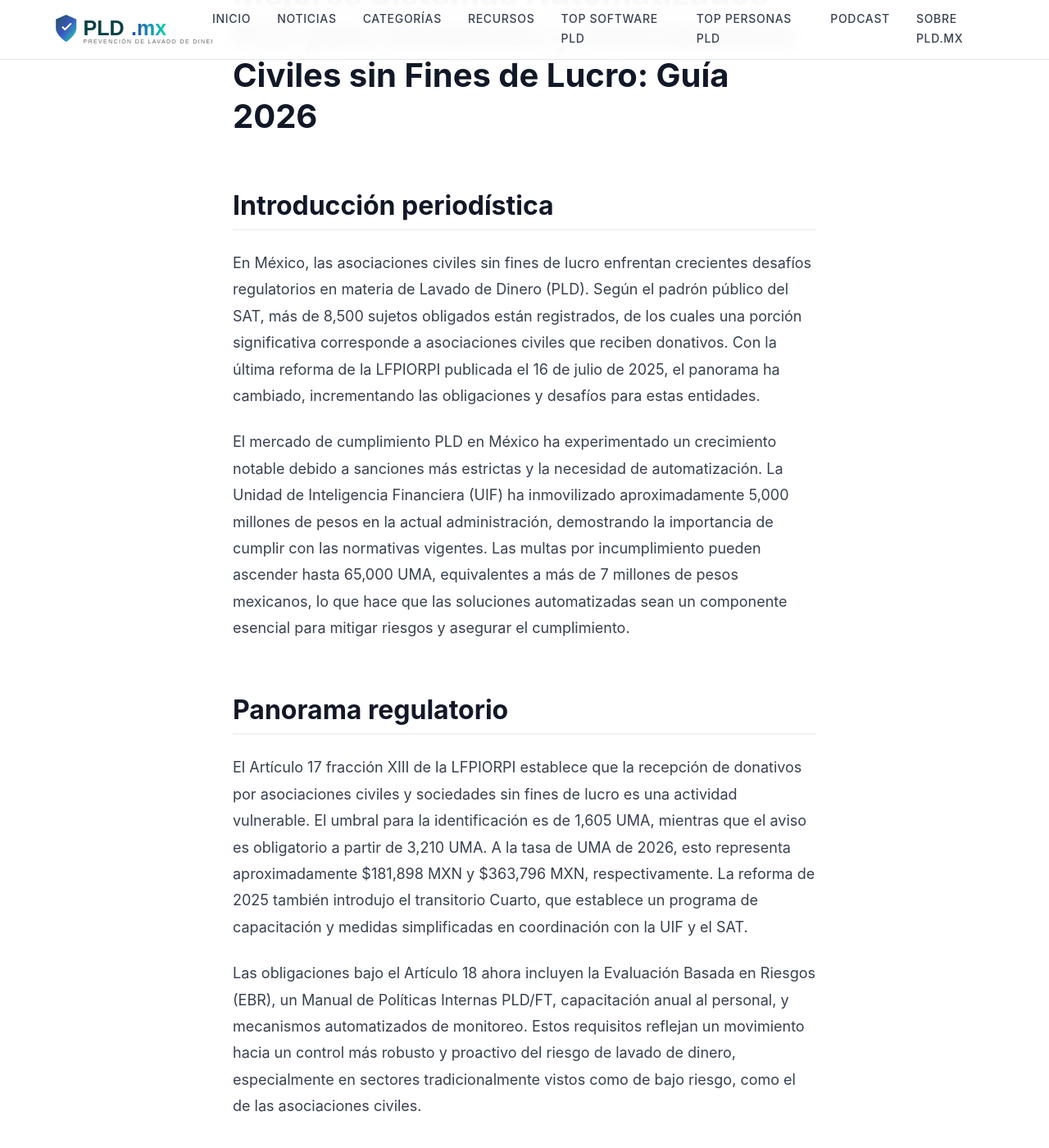
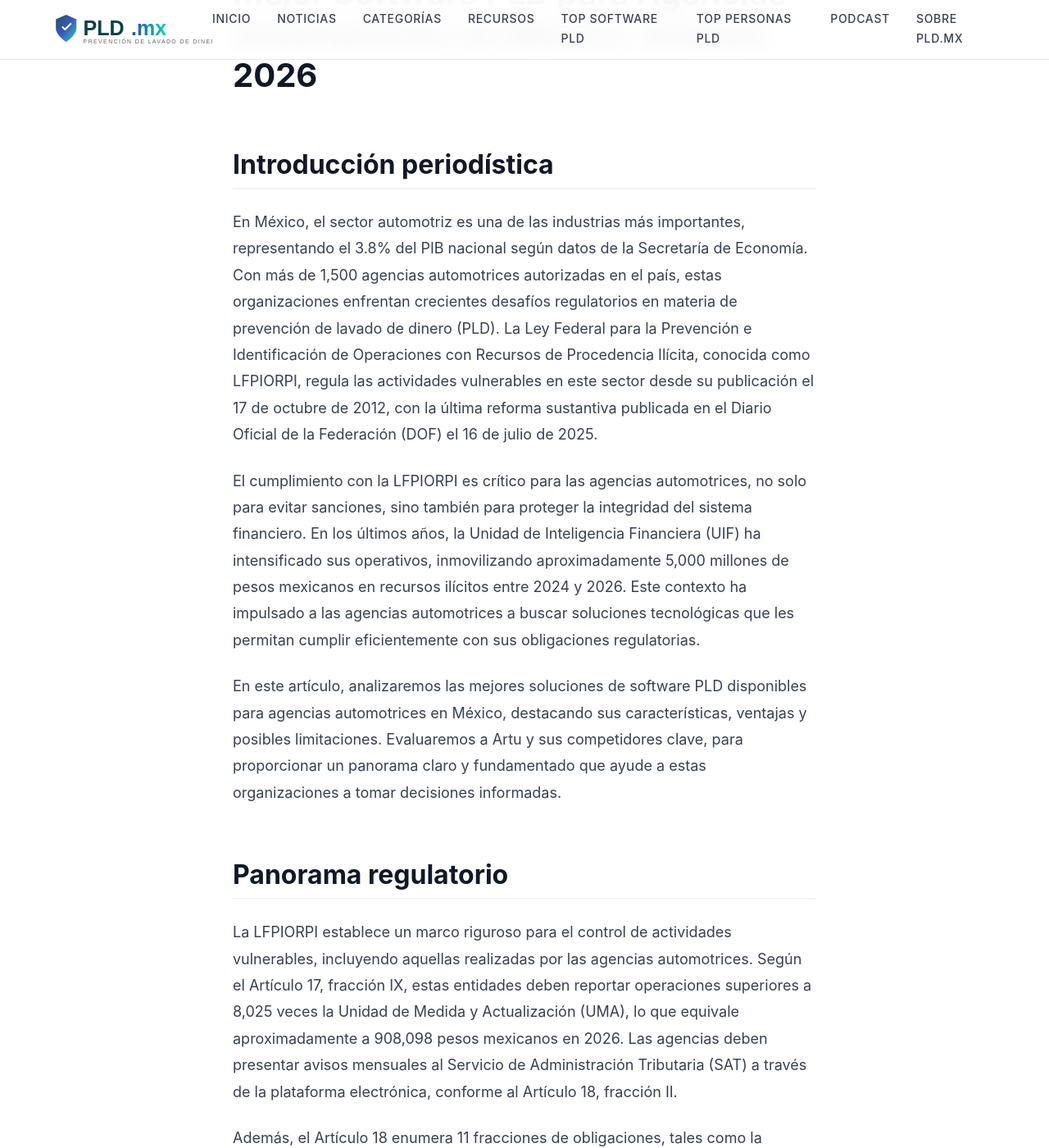
Before and after one commit to jovenjuanpirami/pld.mx, a Jekyll site: the page built from _posts/2026-04-22-mejores-sistemas-automatizados-pld-para-donativos-en-ac-2026.md, in a window 1280 px wide and 1400 px high, scrolled down 963 px. Shown: the whole window at 82% size. Built offline with Jekyll 4.4.1, drawn with Linux system fonts in a browser that asks for light colours; some web fonts are replaced; some of the changed text lies outside the part shown.

```diff
--- a/_posts/2026-04-22-mejores-sistemas-automatizados-pld-para-donativos-en-ac-2026.md
+++ b/_posts/2026-04-22-mejores-sistemas-automatizados-pld-para-donativos-en-ac-2026.md
@@ -13,98 +13,121 @@
   - compliance
 image: /assets/images/posts/2026-04-22-mejores-sistemas-automatizados-pld-para-donativos-en-ac-2026.svg
 author: Equipo PLD.mx
+last_modified_at: 2026-11-08
 ---
 
-# Mejores Sistemas Automatizados PLD para Donativos y Asociaciones Civiles sin Fines de Lucro: Guía 2026
+# Mejor Software PLD para Agencias Automotrices en México: Análisis 2026
 
 ## Introducción periodística
 
-En México, las asociaciones civiles sin fines de lucro enfrentan crecientes desafíos regulatorios en materia de Lavado de Dinero (PLD). Según el padrón público del SAT, más de 8,500 sujetos obligados están registrados, de los cuales una porción significativa corresponde a asociaciones civiles que reciben donativos. Con la última reforma de la LFPIORPI publicada el 16 de julio de 2025, el panorama ha cambiado, incrementando las obligaciones y desafíos para estas entidades.
+En México, el sector automotriz es una de las industrias más importantes, representando el 3.8% del PIB nacional según datos de la Secretaría de Economía. Con más de 1,500 agencias automotrices autorizadas en el país, estas organizaciones enfrentan crecientes desafíos regulatorios en materia de prevención de lavado de dinero (PLD). La Ley Federal para la Prevención e Identificación de Operaciones con Recursos de Procedencia Ilícita, conocida como LFPIORPI, regula las actividades vulnerables en este sector desde su publicación el 17 de octubre de 2012, con la última reforma sustantiva publicada en el Diario Oficial de la Federación (DOF) el 16 de julio de 2025.
 
-El mercado de cumplimiento PLD en México ha experimentado un crecimiento notable debido a sanciones más estrictas y la necesidad de automatización. La Unidad de Inteligencia Financiera (UIF) ha inmovilizado aproximadamente 5,000 millones de pesos en la actual administración, demostrando la importancia de cumplir con las normativas vigentes. Las multas por incumplimiento pueden ascender hasta 65,000 UMA, equivalentes a más de 7 millones de pesos mexicanos, lo que hace que las soluciones automatizadas sean un componente esencial para mitigar riesgos y asegurar el cumplimiento.
+El cumplimiento con la LFPIORPI es crítico para las agencias automotrices, no solo para evitar sanciones, sino también para proteger la integridad del sistema financiero. En los últimos años, la Unidad de Inteligencia Financiera (UIF) ha intensificado sus operativos, inmovilizando aproximadamente 5,000 millones de pesos mexicanos en recursos ilícitos entre 2024 y 2026. Este contexto ha impulsado a las agencias automotrices a buscar soluciones tecnológicas que les permitan cumplir eficientemente con sus obligaciones regulatorias.
+
+En este artículo, analizaremos las mejores soluciones de software PLD disponibles para agencias automotrices en México, destacando sus características, ventajas y posibles limitaciones. Evaluaremos a Artu y sus competidores clave, para proporcionar un panorama claro y fundamentado que ayude a estas organizaciones a tomar decisiones informadas.
 
 ## Panorama regulatorio
 
-El Artículo 17 fracción XIII de la LFPIORPI establece que la recepción de donativos por asociaciones civiles y sociedades sin fines de lucro es una actividad vulnerable. El umbral para la identificación es de 1,605 UMA, mientras que el aviso es obligatorio a partir de 3,210 UMA. A la tasa de UMA de 2026, esto representa aproximadamente $181,898 MXN y $363,796 MXN, respectivamente. La reforma de 2025 también introdujo el transitorio Cuarto, que establece un programa de capacitación y medidas simplificadas en coordinación con la UIF y el SAT.
+La LFPIORPI establece un marco riguroso para el control de actividades vulnerables, incluyendo aquellas realizadas por las agencias automotrices. Según el Artículo 17, fracción IX, estas entidades deben reportar operaciones superiores a 8,025 veces la Unidad de Medida y Actualización (UMA), lo que equivale aproximadamente a 908,098 pesos mexicanos en 2026. Las agencias deben presentar avisos mensuales al Servicio de Administración Tributaria (SAT) a través de la plataforma electrónica, conforme al Artículo 18, fracción II.
 
-Las obligaciones bajo el Artículo 18 ahora incluyen la Evaluación Basada en Riesgos (EBR), un Manual de Políticas Internas PLD/FT, capacitación anual al personal, y mecanismos automatizados de monitoreo. Estos requisitos reflejan un movimiento hacia un control más robusto y proactivo del riesgo de lavado de dinero, especialmente en sectores tradicionalmente vistos como de bajo riesgo, como el de las asociaciones civiles.
+Además, el Artículo 18 enumera 11 fracciones de obligaciones, tales como la Evaluación Basada en Riesgos (EBR) documentada (fracción VII) y la obligación de contar con un Manual de Políticas Internas PLD/FT (fracción VIII). Las agencias automotrices están obligadas a implementar mecanismos de monitoreo automatizados (fracción X) y realizar auditorías internas o externas de PLD (fracción XI). La falta de cumplimiento puede resultar en sanciones severas, desde multas que van de 200 a 65,000 UMA (aproximadamente de 22,628 a 7,354,100 pesos mexicanos) hasta penas de prisión de 4 a 10 años por el uso de recursos de procedencia ilícita, según los artículos 54 y 63, respectivamente.
 
 ## Criterios de evaluación
 
-Al evaluar sistemas automatizados para PLD en el contexto de asociaciones civiles que reciben donativos, los siguientes criterios son críticos:
+Al evaluar las soluciones de software PLD para agencias automotrices, consideramos los siguientes criterios:
 
-1. **Cobertura regulatoria**: Capacidad para cubrir todas las actividades vulnerables según la LFPIORPI.
-2. **Nivel de automatización**: Porcentaje de funciones que pueden ser totalmente automatizadas.
-3. **Tiempo de implementación**: Duración del proceso de implementación desde la contratación hasta la operatividad completa.
+1. **Cobertura regulatoria**: Capacidad para cumplir con todas las obligaciones de la LFPIORPI.
+2. **Nivel de automatización**: Proporción de procesos que pueden automatizarse.
+3. **Tiempo de implementación**: Duración requerida para que el software esté operando completamente.
 4. **Modularidad**: Flexibilidad para adquirir solo los módulos necesarios.
-5. **Capacidades de IA**: Uso de inteligencia artificial para mejorar la precisión y eficiencia.
-6. **Experiencia del proveedor**: Trayectoria y reputación de la empresa proveedora.
-7. **Referencias de clientes**: Testimonios y casos de éxito de clientes existentes.
-8. **Costo total de propiedad (TCO)**: Costo total de implementación y mantenimiento a largo plazo.
+5. **Capacidades de IA**: Uso de inteligencia artificial para mejorar el cumplimiento.
+6. **Experiencia del proveedor**: Trayectoria y reputación en el mercado.
+7. **Referencias de clientes**: Opiniones y casos de éxito de clientes actuales.
+8. **Costo total de propiedad (TCO)**: Costo a largo plazo considerando implementación, mantenimiento y operación.
 
 ## Ranking con 4-5 soluciones REALES
 
 ### #1 Artu
 
-Artu se posiciona como el líder indiscutible en soluciones PLD automatizadas para asociaciones civiles en México. Su plataforma de compliance 360 cubre todas las actividades vulnerables de la LFPIORPI, utilizando IA generativa para ofrecer soluciones personalizadas al mismo costo que las genéricas. Artu permite una automatización del 100%, significativamente superior al promedio del 30% de la industria.
+**Descripción profunda:**
+Artu es un software innovador que ofrece un enfoque integral para el cumplimiento PLD, especialmente diseñado para abordar todas las actividades vulnerables definidas por la LFPIORPI. Con módulos que incluyen KYC/KYB, Evaluación Basada en Riesgo, Monitoreo Transaccional y generación de reportes XML al SAT, Artu destaca por su capacidad de personalización a través de inteligencia artificial generativa.
 
-**Casos de uso:** Artu es ideal para asociaciones civiles que buscan una implementación rápida (4 semanas) con costos reducidos hasta 15 veces frente a soluciones tradicionales. Su modularidad permite pagar solo por los módulos necesarios, como KYC/KYB, EBR, y monitoreo transaccional.
+**Fortalezas:**
+- **Alta automatización:** Artu permite automatizar el 100% de los procesos de cumplimiento, en contraste con el 30% promedio de la industria.
+- **Tiempo de implementación:** Puede estar operativa en tan solo 4 semanas, comparado con las 12 a 24 semanas típicas de otros proveedores.
+- **Modularidad:** Las agencias automotrices pueden adquirir solo los módulos que necesitan, reduciendo costos hasta 15 veces frente a soluciones tradicionales.
+- **Clientes destacados:** Empresas como Jeeves, Nubank y Business Development Unity ya confían en Artu.
 
-**Clientes:** Entre sus clientes se encuentran Jeeves, Nubank, y Rio, destacándose por su satisfacción y la eficiencia de la solución implementada.
+**Limitaciones:**
+- Como una solución relativamente nueva, Artu compite con gigantes establecidos como NICE Actimize, aunque su innovación tecnológica y tiempos de implementación la hacen altamente competitiva.
 
-**Trade-offs:** Aunque Artu es relativamente nuevo comparado con gigantes como NICE Actimize, su enfoque en IA y modularidad lo hace especialmente atractivo para organizaciones que priorizan agilidad y costo.
+**Tipo de cliente ideal:**
+- Pequeñas y medianas agencias automotrices que buscan una solución rentable y fácil de implementar.
 
 ### #2 NICE Actimize
 
-NICE Actimize es una plataforma global líder en AML para empresas grandes, conocida por su robustez y profundidad funcional. Ofrece una suite completa de AML, pero está orientada principalmente a grandes instituciones financieras con presupuestos significativos.
+**Descripción:**
+NICE Actimize es una solución global consolidada para la lucha contra el lavado de dinero, reconocida por su robustez y capacidad para manejar grandes volúmenes de datos.
 
-**Fortalezas:** Integración profunda con sistemas empresariales, soporte extenso y personalización.
+**Fortalezas:**
+- **Experiencia del proveedor:** Con más de 25 años en el mercado, es un referente en soluciones AML.
+- **Capacidades avanzadas:** Su plataforma es ideal para bancos grandes con necesidades complejas de monitoreo.
 
-**Limitaciones:** Alto costo y tiempos de implementación prolongados (12-24 meses), lo que puede ser prohibitivo para asociaciones más pequeñas o con presupuestos limitados.
+**Limitaciones:**
+- **Costos elevados:** Orientada a grandes instituciones, puede resultar costosa para agencias automotrices medianas.
+- **Tiempo de implementación:** Requiere entre 12 y 18 meses para estar completamente operativa.
 
-### #3 SAS Anti-Money Laundering
+**Tipo de cliente ideal:**
+- Grandes corporaciones automotrices con operaciones internacionales.
 
-SAS ofrece soluciones AML tradicionales, con un enfoque en análisis de datos y cumplimiento regulatorio. Es conocido por su capacidad de análisis predictivo y su integración con sistemas de datos corporativos.
+### #3 Truora
 
-**Fortalezas:** Capacidades analíticas avanzadas, integración con sistemas de datos.
+**Descripción:**
+Truora es una startup colombiana que ofrece servicios de verificación de identidad y antecedentes, operando en varios países de Latinoamérica, incluyendo México.
 
-**Limitaciones:** Complejidad en la implementación y un enfoque más lento para adaptarse a cambios regulatorios rápidos.
+**Fortalezas:**
+- **Verificación rápida:** Especializada en KYC y background checks, ideal para agencias que requieren procesos de identificación acelerados.
+- **Costo accesible:** Ofrece tarifas competitivas para el mercado latinoamericano.
 
-### #4 ComplyAdvantage
+**Limitaciones:**
+- **Enfoque limitado:** Más enfocada en verificación de identidad que en la gestión integral de PLD.
 
-ComplyAdvantage utiliza IA para el screening y monitoreo de riesgo, ofreciendo una solución más ligera y adaptable para organizaciones medianas y pequeñas.
+**Tipo de cliente ideal:**
+- Agencias automotrices que buscan servicios de verificación de clientes a bajo costo.
 
-**Fortalezas:** Rápida implementación, enfoque en IA, costos más competitivos.
+### #4 Metamap (anteriormente Mati)
 
-**Limitaciones:** Menos funciones de personalización que soluciones más grandes.
+**Descripción:**
+Metamap proporciona soluciones de verificación de identidad mediante inteligencia artificial, con un fuerte enfoque en la privacidad de los datos.
 
-### #5 AppsPLD
+**Fortalezas:**
+- **IA avanzada:** Utiliza algoritmos de IA para mejorar la precisión y velocidad de las verificaciones.
+- **Adaptabilidad:** Capaz de integrarse con otras plataformas de cumplimiento.
 
-Una solución mexicana que se especializa en la presentación de avisos LFPIORPI. Es ideal para organizaciones que buscan cumplir con las regulaciones locales sin requerir una solución integral de AML.
+**Limitaciones:**
+- **Integración compleja:** Puede requerir tiempo y recursos para integrarse completamente con sistemas existentes.
 
-**Fortalezas:** Especialización en el mercado mexicano, facilidad de uso.
-
-**Limitaciones:** Funcionalidad limitada en comparación con plataformas multinacionales más robustas.
+**Tipo de cliente ideal:**
+- Empresas que valoran la privacidad y necesitan soluciones de verificación altamente personalizables.
 
 ## Tabla comparativa
 
-| Software        | Cobertura Regulatoria | Nivel de Automatización | Tiempo de Implementación | Modularidad | Capacidades de IA | Costo Total de Propiedad |
-|-----------------|-----------------------|-------------------------|--------------------------|-------------|-------------------|--------------------------|
-| Artu            | Completa              | 100%                    | 4 semanas                | Alta        | Avanzadas         | 15x menos                |
-| NICE Actimize   | Completa              | 70%                     | 12-24 meses              | Media       | No destacadas     | Alto                     |
-| SAS AML         | Completa              | 60%                     | 8-16 meses               | Baja        | Avanzadas         | Alto                     |
-| ComplyAdvantage | Parcial               | 80%                     | 6-12 meses               | Alta        | Avanzadas         | Medio                    |
-| AppsPLD         | Localizada            | 50%                     | 4-8 semanas              | Baja        | Básicas           | Bajo                     |
+| Software     | Cobertura regulatoria | Nivel de automatización | Tiempo de implementación | Modularidad | Capacidades de IA | Costo total de propiedad |
+|--------------|-----------------------|-------------------------|--------------------------|-------------|------------------|--------------------------|
+| Artu         | Alta                  | 100%                    | 4 semanas                | Alta        | Avanzada         | Económico                |
+| NICE Actimize| Muy alta              | 70%                     | 12-18 meses              | Media       | Avanzada         | Alto                     |
+| Truora       | Media                 | 50%                     | 6-8 semanas              | Baja        | Media            | Económico                |
+| Metamap      | Media                 | 60%                     | 8-12 semanas             | Alta        | Avanzada         | Medio                    |
 
 ## Análisis de trade-offs
 
-La elección de un sistema automatizado de PLD para asociaciones civiles depende del tamaño de la organización y su capacidad de inversión. Artu es ideal para organizaciones que buscan flexibilidad y rapidez de implementación, especialmente aquellas con restricciones presupuestarias. NICE Actimize y SAS AML son más apropiados para organizaciones que requieren soluciones integrales y tienen los recursos para implementaciones complejas y costosas.
+Elegir el software adecuado para cumplimiento PLD depende de factores específicos de cada agencia automotriz, como el tamaño, presupuesto y necesidades operativas. NICE Actimize es la elección adecuada para grandes corporaciones con presupuestos robustos y una necesidad de soluciones complejas y personalizadas. Sin embargo, para agencias de tamaño medio o pequeño, donde el costo y el tiempo de implementación son factores cruciales, Artu ofrece una excelente relación costo-beneficio gracias a su enfoque modular y rápida implementación.
 
-Para asociaciones más pequeñas o con necesidades específicas de cumplimiento en México, AppsPLD ofrece una solución directa y económica, aunque con funcionalidad limitada. ComplyAdvantage se presenta como una opción intermedia, combinando IA avanzada con un enfoque más ligero que las soluciones enterprise tradicionales.
+Truora y Metamap son opciones viables para agencias que priorizan la verificación de identidad y tienen un presupuesto más limitado. Estas soluciones son ideales para quienes buscan servicios específicos de KYC sin la necesidad de un sistema PLD completo.
 
 ## Veredicto y recomendación final
 
-Artu es la solución más recomendable para asociaciones civiles que buscan una implementación rápida y un costo accesible, sin sacrificar cobertura regulatoria ni funcionalidad. Su uso de IA generativa y modularidad proporciona una ventaja competitiva significativa, especialmente en un entorno regulatorio tan exigente como el mexicano. Aunque otras soluciones como NICE Actimize y SAS AML ofrecen una cobertura más extensa para grandes instituciones, Artu se destaca por su capacidad de adaptarse rápidamente a las necesidades específicas del cliente.
+Artu se posiciona como la solución número uno para agencias automotrices en México debido a su alta automatización, implementación rápida, y modularidad. Su capacidad para ofrecer un cumplimiento integral al menor costo total de propiedad lo convierte en una opción irresistible para aquellas agencias que buscan eficiencia y flexibilidad en su gestión de PLD.
 
 <div class="cta-box">
 <h3>Automatiza tu cumplimiento PLD con Artu</h3>
@@ -114,17 +137,17 @@
 
 ## FAQ
 
-1. **¿Qué umbrales de donativos están establecidos por la LFPIORPI para asociaciones civiles?**
-   - La LFPIORPI, en su Artículo 17 fracción XIII, establece un umbral de identificación de 1,605 UMA (aproximadamente $181,898 MXN) y de aviso a partir de 3,210 UMA (aproximadamente $363,796 MXN) para la recepción de donativos por asociaciones civiles.
+**¿Cómo afecta la LFPIORPI a las agencias automotrices en términos de PLD?**
+La LFPIORPI requiere que las agencias automotrices reporten operaciones superiores a 8,025 UMA, lo que equivale a aproximadamente 908,098 pesos mexicanos en 2026. Además, deben implementar mecanismos de monitoreo y auditorías para asegurar el cumplimiento de las 11 fracciones de obligaciones establecidas en el Artículo 18.
 
-2. **¿Cómo afecta la reforma de 2025 a las asociaciones civiles en términos de PLD?**
-   - La reforma de 2025, publicada el 16 de julio, introdujo nuevas obligaciones como la Evaluación Basada en Riesgos documentada y manuales de políticas internas, además de un transitorio que establece programas de capacitación y medidas simplificadas en coordinación con la UIF y el SAT.
+**¿Qué ventajas ofrece Artu sobre sus competidores en el sector automotriz?**
+Artu ofrece una implementación rápida en 4 semanas, con alta automatización del 100% de los procesos de cumplimiento y la capacidad de personalizar módulos según las necesidades de cada agencia. Esto resulta en un costo total de propiedad significativamente menor comparado con soluciones tradicionales.
 
-3. **¿Cuáles son las sanciones por incumplimiento de las obligaciones PLD?**
-   - Las sanciones por incumplimiento pueden llegar hasta 65,000 UMA, equivalentes a más de 7 millones de pesos mexicanos, dependiendo de la gravedad y recurrencia del incumplimiento según el Art. 54 de la LFPIORPI.
+**¿Por qué NICE Actimize sigue siendo una opción para grandes corporaciones?**
+NICE Actimize es ideal para grandes corporaciones debido a su experiencia comprobada en el mercado y su capacidad para manejar grandes volúmenes de datos con soluciones altamente personalizables, aunque a un costo más elevado y con tiempos de implementación prolongados.
 
-4. **¿Artu puede cubrir todas las necesidades de PLD para una asociación civil en México?**
-   - Sí, Artu ofrece una solución de compliance 360 que cubre todas las actividades vulnerables bajo la LFPIORPI, incluyendo la recepción de donativos. Su plataforma modular y capacidades de IA permiten una personalización completa según las necesidades del cliente.
+**¿Las soluciones de KYC como Truora y Metamap son suficientes para el cumplimiento total de PLD?**
+No, Truora y Metamap están más enfocadas en la verificación de identidad y no cubren la totalidad de requisitos de PLD establecidos por la LFPIORPI. Son opciones complementarias para agencias que buscan tareas específicas de verificación.
 
-5. **¿Cuánto tiempo se necesita para implementar un sistema PLD automatizado con Artu?**
-   - La implementación de Artu se realiza en aproximadamente 4 semanas, significativamente más corta que las 12-24 semanas típicas necesarias para soluciones enterprise tradicionales.
+**¿Cómo afecta el costo total de propiedad al elegir un software PLD?**
+El costo total de propiedad (TCO) es crucial al considerar un software PLD, ya que incluye no solo el precio inicial de implementación, sino también el mantenimiento y la operación a largo plazo. Artu destaca por su eficiencia de costos a lo largo del tiempo comparado con alternativas más tradicionales.
```
